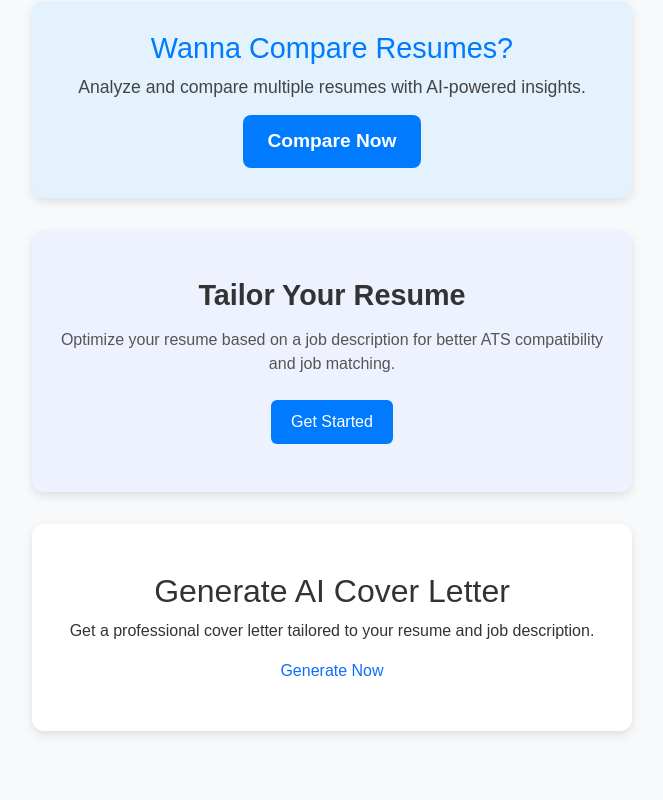
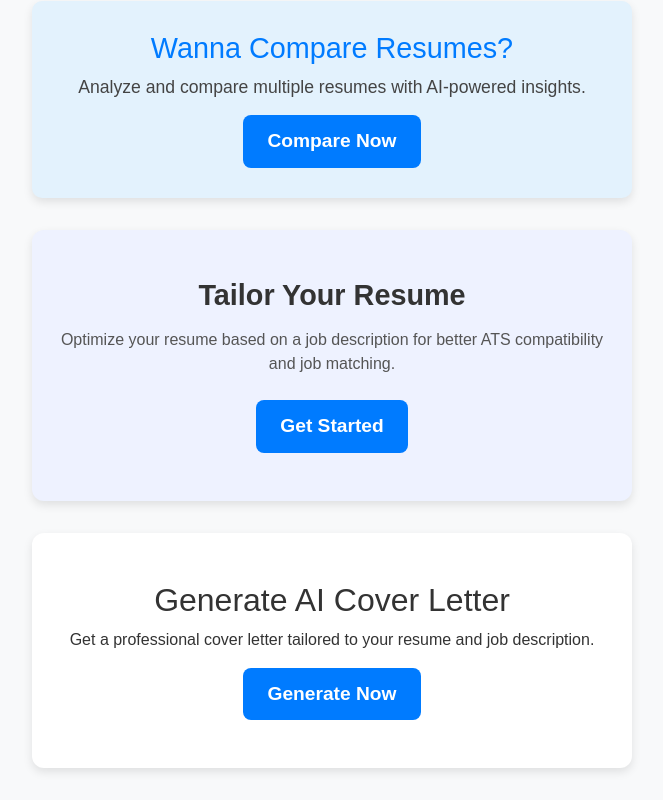
Before and after one commit to ABHI-SHEK-001/AI-Resume-Assistant, a React (Create React App) app in the folder frontend/: page / in a window 1280 px wide. Shown: the part 1247-2047 px from the top of the page, without its empty margins (308-971 px from the left). Before the commit the page ends 2010 px from the top, so only its background shows below. Built offline with nearby package versions, Linux system fonts and the light colour scheme.

Commit message:
update buttons

```diff
--- a/frontend/src/styles/CoverLetter.css
+++ b/frontend/src/styles/CoverLetter.css
@@ -6,6 +6,23 @@ body {
     text-align: center;
     padding: 20px;
 }
+
+.cover-letter-btn{
+  padding: 12px 24px;
+  font-size: 1.2rem;
+  font-weight: 600;
+  background: #007bff;
+  color: white;
+  border: none;
+  border-radius: 8px;
+  cursor: pointer;
+  transition: all 0.3s ease;
+}
+
+.cover-letter-btn:hover {
+    background: #0056b3;
+    box-shadow: 0 6px 10px rgba(0, 0, 0, 0.3);
+  }
 
 /* 🔹 Cover Letter Generator Section */
 .cover-letter-section {
--- a/frontend/src/styles/ResumeTailor.css
+++ b/frontend/src/styles/ResumeTailor.css
@@ -29,16 +29,18 @@
   }
 
   .tailor-btn {
-    padding: 10px 20px;
-    font-size: 1rem;
-    background-color: #007bff;
-    color: white;
-    border: none;
-    border-radius: 6px;
-    cursor: pointer;
-    transition: 0.3s ease;
+    padding: 12px 24px;
+  font-size: 1.2rem;
+  font-weight: 600;
+  background: #007bff;
+  color: white;
+  border: none;
+  border-radius: 8px;
+  cursor: pointer;
+  transition: all 0.3s ease;
   }
 
   .tailor-btn:hover {
-    background-color: #0056b3;
+    background: #0056b3;
+    box-shadow: 0 6px 10px rgba(0, 0, 0, 0.3);
   }
```
